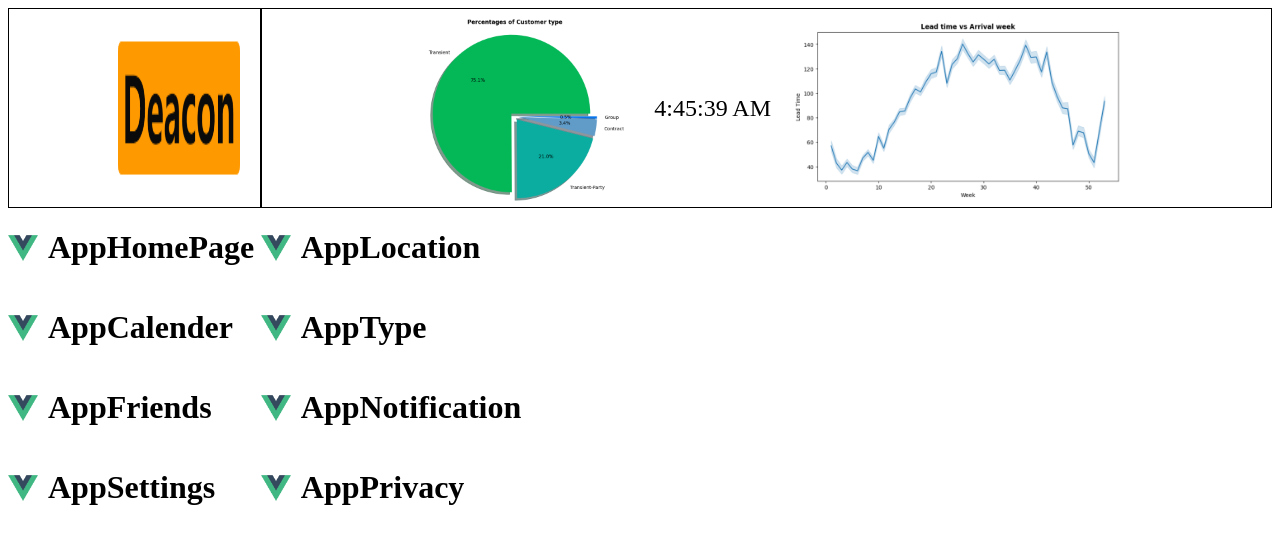
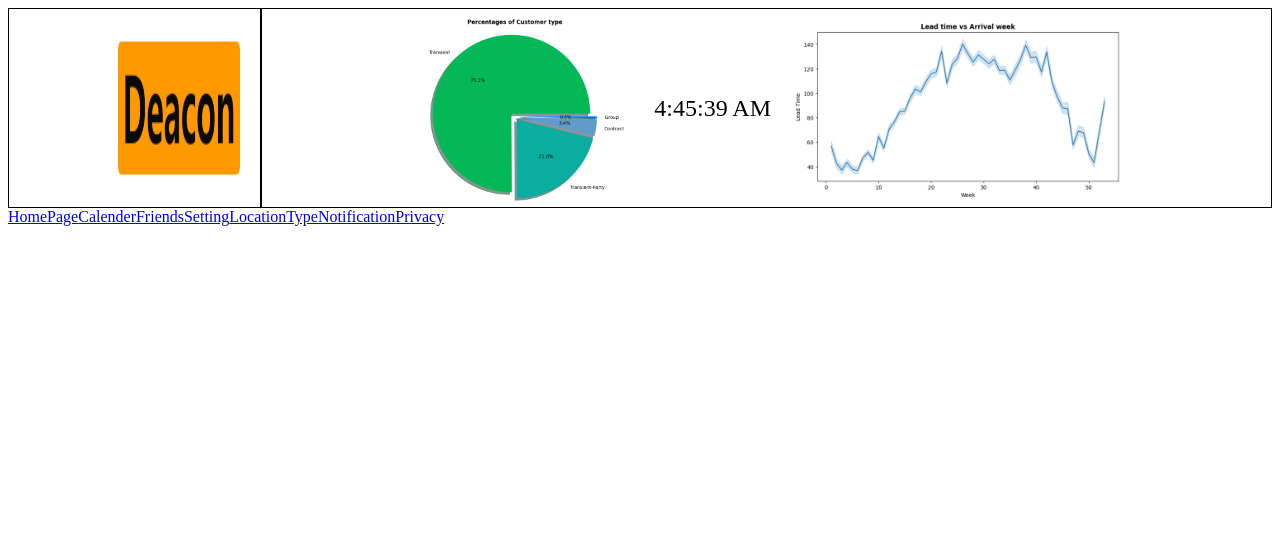
Before and after one commit to ELEC5619FIGHT/FrontEnd_vue2, a Vue app: page / in a window 1280 px wide. Shown: the top 544 px of the page. Built offline with nearby package versions, Linux system fonts and the light colour scheme.

Commit message:
add vue-router into the frontend

```diff
--- a/src/App.vue
+++ b/src/App.vue
@@ -8,18 +8,15 @@
       </div>
     </div>
     <div class="settings-container">
-      <div class="sidebar">
-        <component
-            v-for="component in leftComponents"
-            :key="component.name"
-            :is="component.name"
-            :class ="{ active: activeComponent === component.name }"
-            v-on:click ="activeComponent = component.name"
-        />
-      </div>
-      <div class="content">
-        <component v-for="component in rightComponents" :key="component.name" :is="component.name"/>
-      </div>
+      <router-link to="/HomePage"> HomePage </router-link>
+      <router-link to="/Calender"> Calender </router-link>
+      <router-link to="/Friends"> Friends </router-link>
+      <router-link to="/Setting"> Setting </router-link>
+      <router-link to="/Location"> Location </router-link>
+      <router-link to="/Type"> Type </router-link>
+      <router-link to="/Notification"> Notification </router-link>
+      <router-link to="/Privacy"> Privacy </router-link>
+      <router-view></router-view>
     </div>
   </div>
 </template>
@@ -33,6 +30,10 @@ import Location from './components/AppLocation.vue';
 import Type from './components/AppType.vue';
 import Notification from './components/AppNotification.vue';
 import Privacy from './components/AppPrivacy.vue';
+import Vue from 'vue'
+import VueRouter from 'vue-router'
+
+Vue.use(VueRouter)
 
 export default {
   components: {
--- a/src/main.js
+++ b/src/main.js
@@ -1,8 +1,10 @@
 import Vue from 'vue'
 import App from './App.vue'
+import router from './router'
 
 Vue.config.productionTip = false
 
 new Vue({
   render: h => h(App),
+  router,
 }).$mount('#app')
--- /dev/null
+++ b/src/router/index.js
@@ -0,0 +1,27 @@
+import HomePage from '../components/AppHomePage.vue';
+import Calender from '../components/AppCalender.vue';
+import Friends from '../components/AppFriends.vue';
+import Setting from '../components/AppSettings.vue';
+import Location from '../components/AppLocation.vue';
+import Type from '../components/AppType.vue';
+import Notification from '../components/AppNotification.vue';
+import Privacy from '../components/AppPrivacy.vue';
+import Vue from 'vue'
+import VueRouter from 'vue-router'
+
+Vue.use(VueRouter)
+
+const router = new VueRouter({
+    routes:[
+        {path:'/HomePage', component:HomePage},
+        {path:'/Calender', component:Calender},
+        {path:'/Friends', component:Friends},
+        {path:'/Setting', component:Setting},
+        {path:'/Location', component:Location},
+        {path:'/Type', component:Type},
+        {path:'/Notification', component:Notification},
+        {path:'/Privacy', component:Privacy}
+    ]
+})
+
+export default router
```
